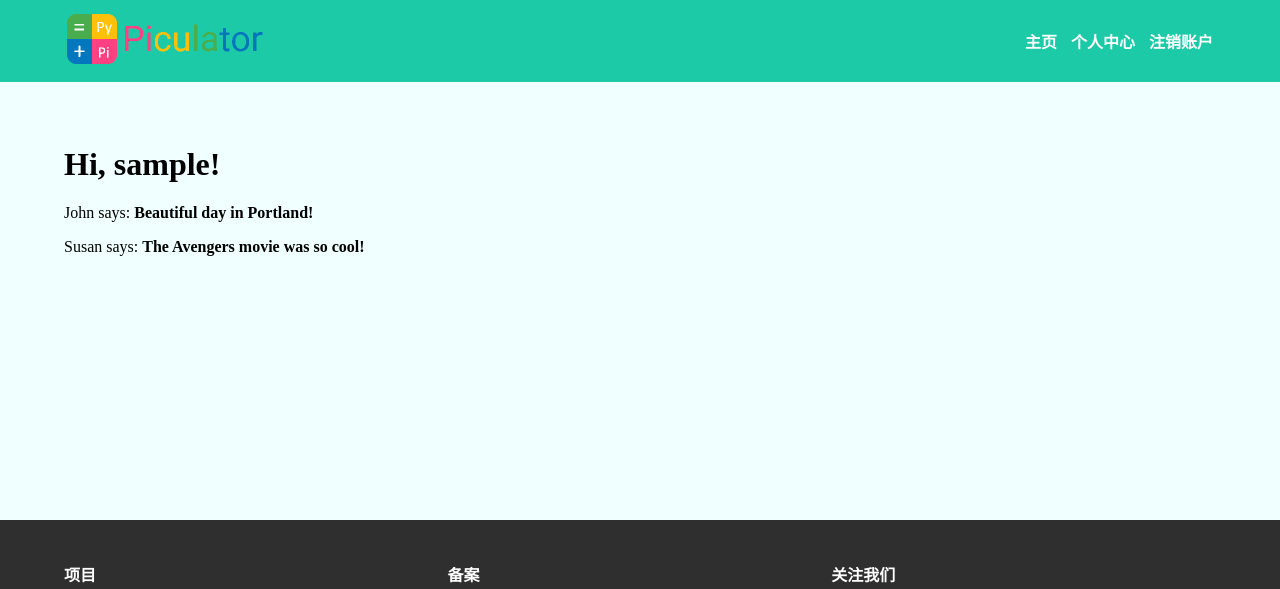
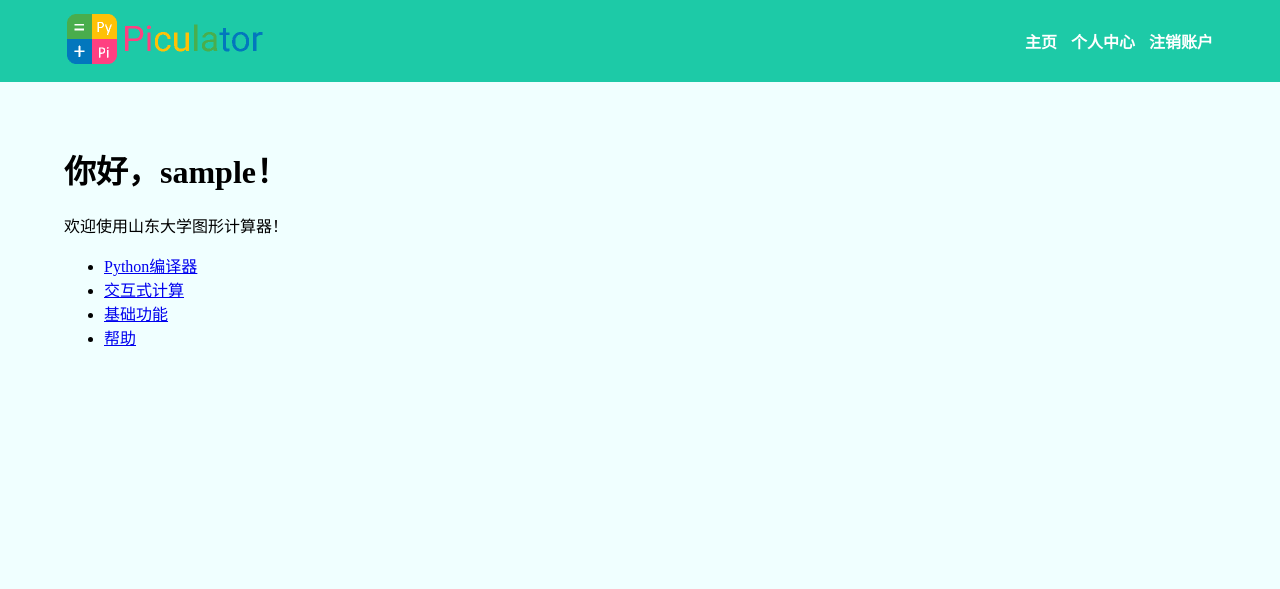
Before and after one commit to piculator/Flask-html, a Flask app: page / in a window 1280 px wide. Shown: the top 589 px of the page. Run offline with Flask 2, Linux system fonts and the light colour scheme; the visitor is signed in with stand-in values (Sample User, id 1); data comes from the database, SQL or seed files in the repository.

Commit message:
Update HTMLs

```diff
--- a/app/templates/index.html
+++ b/app/templates/index.html
@@ -1,8 +1,12 @@
 {% extends "base.html" %}
 
 {% block content %}
-    <h1>Hi, {{ current_user.username }}!</h1>
-    {% for post in posts %}
-    <div><p>{{ post.author.username }} says: <b>{{ post.body }}</b></p></div>
-    {% endfor %}
+    <h1>你好，{{ current_user.username }}！</h1>
+    <div><p>欢迎使用山东大学图形计算器！</p></div>
+    <ul>
+        <li><a href="#">Python编译器</a></li>
+        <li><a href="#">交互式计算</a></li>
+        <li><a href="#">基础功能</a></li>
+        <li><a href="#">帮助</a></li>
+    </ul>
 {% endblock %}
--- a/app/templates/user.html
+++ b/app/templates/user.html
@@ -2,17 +2,13 @@
 
 {% block content %}
 
-            <h1>{{ user.username }}的个人中心</h1>
+            <h1>{{ user.username }}的主页</h1>
             <p>简介{% if user.about_me %}{{ user.about_me }}
                 {% else %}这个人很懒，什么都没有写~{% endif %}</p>
-            {% if user.last_seen %}<p>上次登录： {{ user.last_seen }}</p>{% endif %}
             <br>
             {% if user == current_user %}
             <p><a href="{{ url_for('edit_profile') }}">编辑个人资料</a></p>
             {% endif %}
 
     <hr>
-    {% for post in posts %}
-        {% include '_post.html' %}
-    {% endfor %}
 {% endblock %}
```
